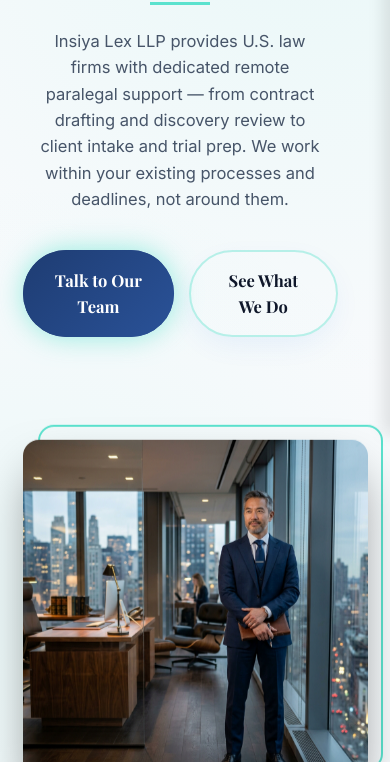
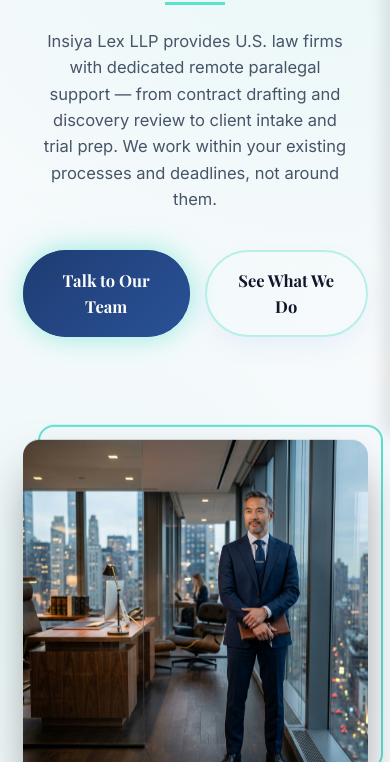
Before and after one commit to mainsohelhu/law-web-demo, a website: page index.html in a window 390 px wide. Shown: the part 407-1169 px from the top of the page. Drawn offline with nearby package versions, Linux system fonts and the light colour scheme; a web font is replaced by a local one.

Commit message:
Fix hero section centering on mobile

```diff
--- a/styles.css
+++ b/styles.css
@@ -1706,6 +1706,15 @@ html { scroll-padding-top: calc(var(--header-height) + 1.5rem); }
   .hero-content {
     align-items: center;
     text-align: center;
+    padding-right: 0 !important;
+  }
+  .hero-content > div:not(.hero-cta) {
+    margin-left: auto !important;
+    margin-right: auto !important;
+  }
+  .hero-cta {
+    justify-content: center !important;
+    width: 100%;
   }
   .hero-desc {
     margin-left: auto;
```
